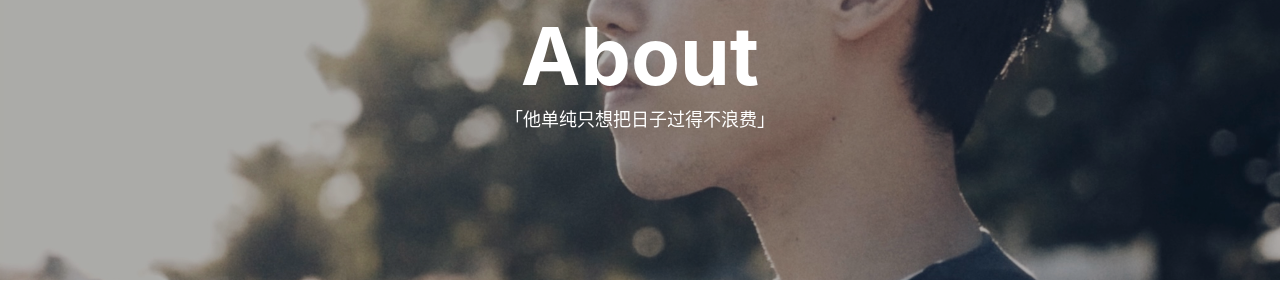
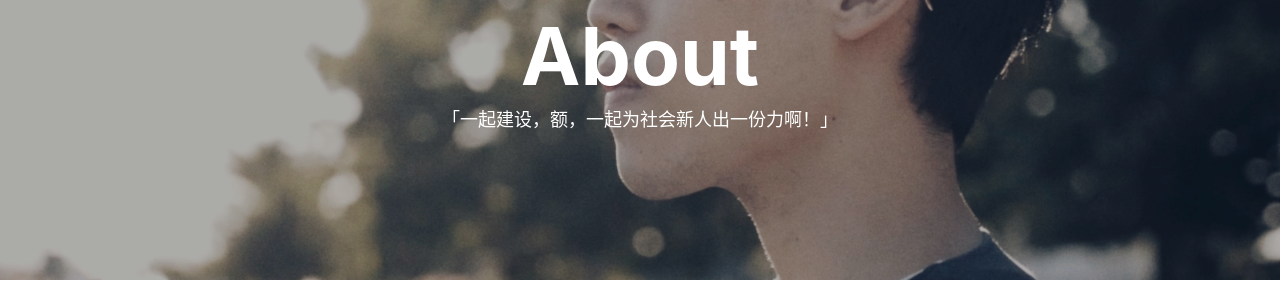
Before and after one commit to shehuixinrenicu/shehuixinren, a Jekyll site: the page built from about.html, in a window 1280 px wide. Shown: the part 138-438 px from the top of the page. Built offline with Jekyll 4.4.1, drawn with Linux system fonts in a browser that asks for light colours; nearby versions of some CDN libraries; comment, search, counter and statistics services are not loaded.

Commit message:
Update about.html

```diff
--- a/about.html
+++ b/about.html
@@ -1,7 +1,7 @@
 ---
 layout: page
 title: "About"
-description: "「他单纯只想把日子过得不浪费」"
+description: "「一起建设，额，一起为社会新人出一份力啊！」"
 header-img: "img/bg-me-2022.jpg"
 header-mask: 0.3
 multilingual: true
```
